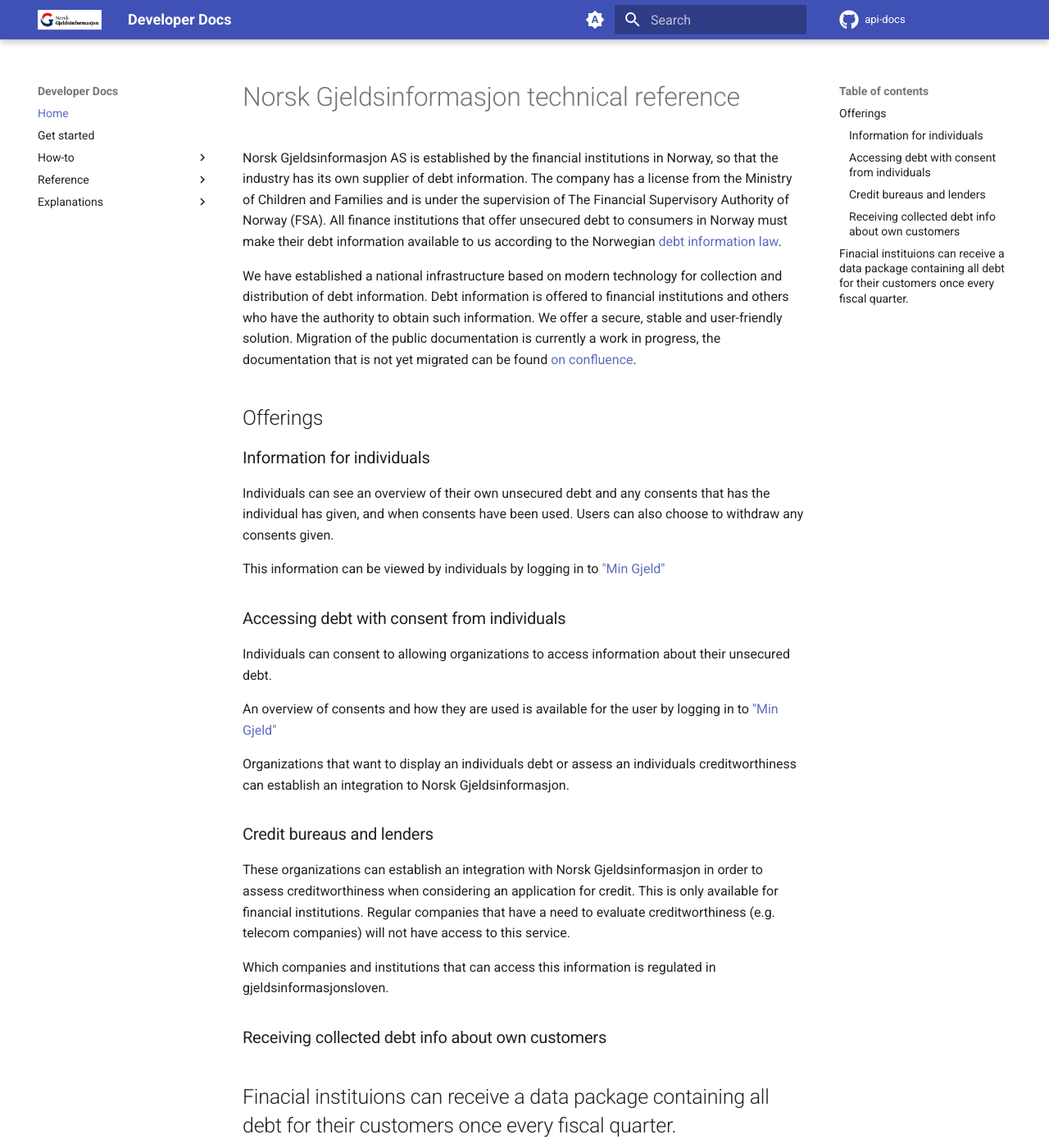
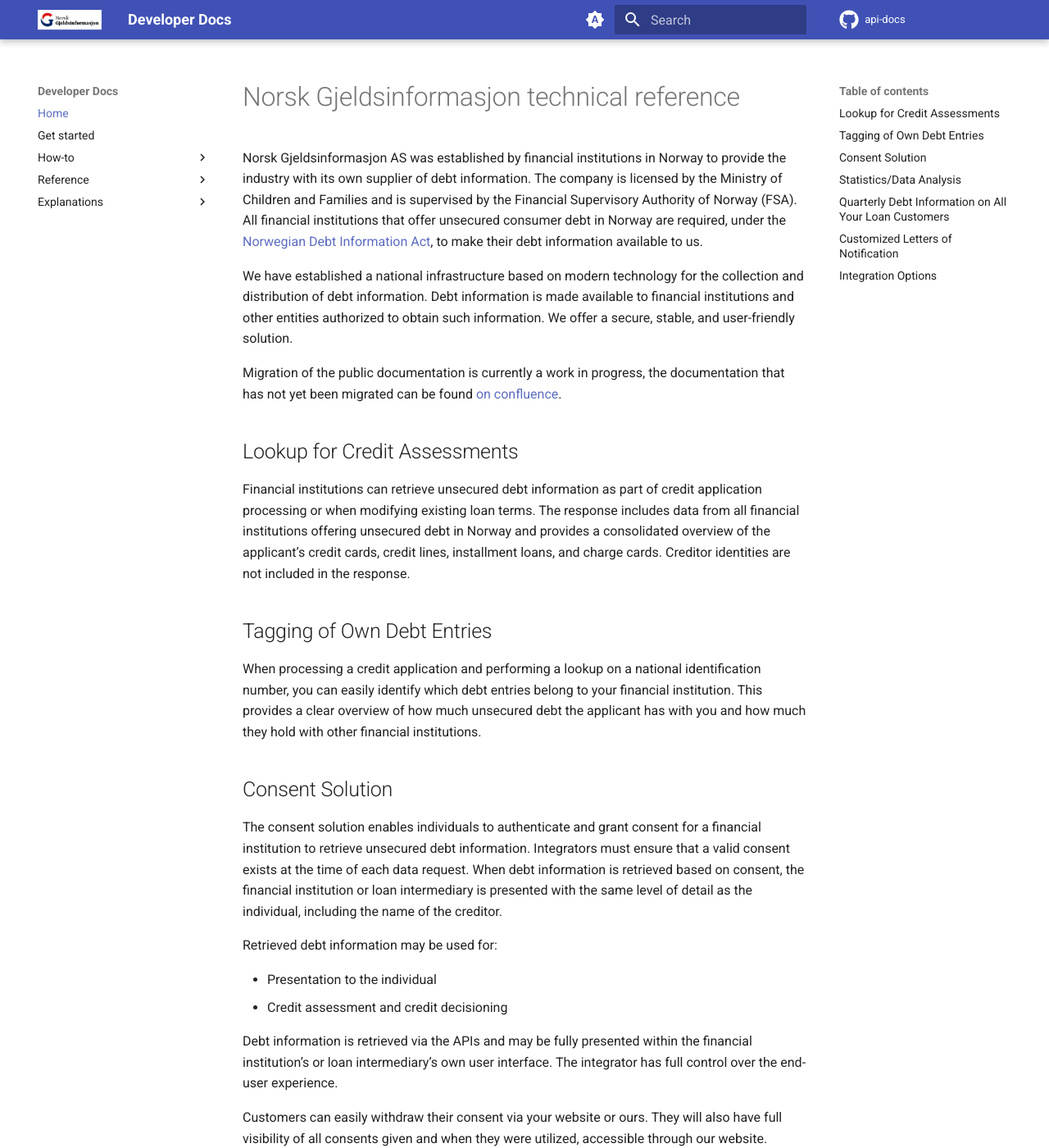
Before and after one commit to norsk-gjeldsinformasjon/api-docs, an MkDocs documentation site: the page built from docs/index.md, in a window 1280 px wide and 1400 px high. Shown: the whole window at 82% size. Built offline with MkDocs 1.6.1 and Material for MkDocs 9.7.7, drawn with Linux system fonts in a browser that asks for light colours; comment, search, counter and statistics services are not loaded; some of the changed text lies outside the part shown.

Commit message:
Update rewritten home page

```diff
--- a/docs/index.md
+++ b/docs/index.md
@@ -1,49 +1,91 @@
 # Norsk Gjeldsinformasjon technical reference
 
-Norsk Gjeldsinformasjon AS is established by the financial institutions in
-Norway, so that the industry has its own supplier of debt information. The
-company has a license from the Ministry of Children and Families and is under
-the supervision of The Financial Supervisory Authority of Norway (FSA). All
-finance institutions that offer unsecured debt to consumers in Norway must
-make their debt information available to us according to the Norwegian [debt
-information law](https://lovdata.no/dokument/NL/lov/2017-06-16-47).
+Norsk Gjeldsinformasjon AS was established by financial institutions in Norway to provide the
+industry with its own supplier of debt information. The company is licensed by the Ministry of
+Children and Families and is supervised by the Financial Supervisory Authority of Norway (FSA). All
+financial institutions that offer unsecured consumer debt in Norway are required, under the
+[Norwegian Debt Information Act](https://lovdata.no/dokument/NL/lov/2017-06-16-47), to make their
+debt information available to us.
 
-We have established a national infrastructure based on modern technology for
-collection and distribution of debt information. Debt information is offered to
-financial institutions and others who have the authority to obtain such
-information. We offer a secure, stable and user-friendly solution.
+We have established a national infrastructure based on modern technology for the collection and
+distribution of debt information. Debt information is made available to financial institutions and
+other entities authorized to obtain such information. We offer a secure, stable, and user-friendly
+solution.
+
 Migration of the public documentation is currently a work in progress, the
-documentation that is not yet migrated can be found [on confluence](https://norskgjeld.atlassian.net/wiki/spaces/GJEL/overview).
+documentation that has not yet been migrated can be
+found [on confluence](https://norskgjeld.atlassian.net/wiki/spaces/GJEL/overview).
 
+## Lookup for Credit Assessments
 
-## Offerings
+Financial institutions can retrieve unsecured debt information as part of credit application
+processing or when modifying existing loan terms. The response includes data from all financial
+institutions offering unsecured debt in Norway and provides a consolidated overview of the
+applicant’s credit cards, credit lines, installment loans, and charge cards. Creditor identities are
+not included in the response.
 
-### Information for individuals
+## Tagging of Own Debt Entries
 
-Individuals can see an overview of their own unsecured debt and any consents that has the individual has given, and when consents have been used. Users can also choose to withdraw any consents given.
+When processing a credit application and performing a lookup on a national identification number,
+you can easily identify which debt entries belong to your financial institution. This provides a
+clear overview of how much unsecured debt the applicant has with you and how much they hold with
+other financial institutions.
 
-This information can be viewed by individuals by logging in to ["Min Gjeld"](https://www.norskgjeld.no/)
+## Consent Solution
 
+The consent solution enables individuals to authenticate and grant consent for a financial
+institution to retrieve unsecured debt information. Integrators must ensure that a valid consent
+exists at the time of each data request. When debt information is retrieved based on consent, the
+financial institution or loan intermediary is presented with the same level of detail as the
+individual, including the name of the creditor.
 
-### Accessing debt with consent from individuals
+Retrieved debt information may be used for:
 
-Individuals can consent to allowing organizations to access information about their unsecured debt.
+* Presentation to the individual
+* Credit assessment and credit decisioning
 
-An overview of consents and how they are used is available for the user by logging in to ["Min Gjeld"](https://www.norskgjeld.no/)
+Debt information is retrieved via the APIs and may be fully presented within the financial
+institution’s or loan intermediary’s own user interface. The integrator has full control over the
+end-user experience.
 
-Organizations that want to display an individuals debt or assess an individuals creditworthiness can establish an integration to Norsk Gjeldsinformasjon.
+Customers can easily withdraw their consent via your website or ours. They will also have full
+visibility of all consents given and when they were utilized, accessible through our website.
 
+## Statistics/Data Analysis
 
-### Credit bureaus and lenders
+The statistics service provides aggregated and anonymized insights into unsecured consumer debt in
+Norway and is delivered using Microsoft Power BI. Access via Power BI is read-only. Users can view
+and filter data but cannot modify the underlying datasets. All data is processed and stored within
+Norway.
 
-These organizations can establish an integration with Norsk Gjeldsinformasjon in order to assess creditworthiness when considering an application for credit. This is only available for financial institutions. Regular companies that have a need to evaluate creditworthiness (e.g. telecom companies) will not have access to this service.
+Customers must ensure that internal prerequisites for accessing the service are addressed. This may
+include:
 
-Which companies and institutions that can access this information is regulated in gjeldsinformasjonsloven.
+* access to Power BI Pro licenses for relevant users
+* IP whitelisting of Microsoft Azure endpoints, depending on internal security policies
+* use of Microsoft Authenticator for user authentication
 
+In addition to interactive access, statistical data can also be delivered as files once per day
+for import into internal systems.
 
-### Receiving collected debt info about own customers
+The service enables analysis and comparison of own portfolios against market-level data and is
+intended for reporting, analysis, and risk assessment.
 
-Finacial instituions can receive a data package containing all debt for their customers once every fiscal quarter.
--
-* Details regarding restrictions to this service - [See domain documentation](https://norskgjeld.atlassian.net/wiki/spaces/GJEL/pages/492273665/API+Data+Packaging+-+collecting+debt+information+about+your+customers)
-* Technical documentation regarding setting up this service - [See our technical documentation](https://norsk-gjeldsinformasjon.github.io/api-docs/howto/recieve_quarterly_debt-reports/)
+## Quarterly Debt Information on All Your Loan Customers
+
+Each quarter, you can retrieve debt information for all your loan customers to establish or update
+credit scoring models. This ensures access to up-to-date data for credit scoring and model
+development. Debt information is available for all loan customers, regardless of whether they hold
+secured or unsecured debt.
+
+## Customized Letters of Notification
+
+Financial institutions issuing credit cards on behalf of other institutions may use customized
+letters of notification, specifying the product or financial institution on whose behalf the inquiry
+was made. This service is available to institutions that have integrated directly with our system.
+
+## Integration Options
+
+Financial institutions and other entities authorized to retrieve debt information for credit
+processing can choose to integrate directly with us or access debt information through a credit
+reporting agency. All necessary information is readily available upon request.
```
